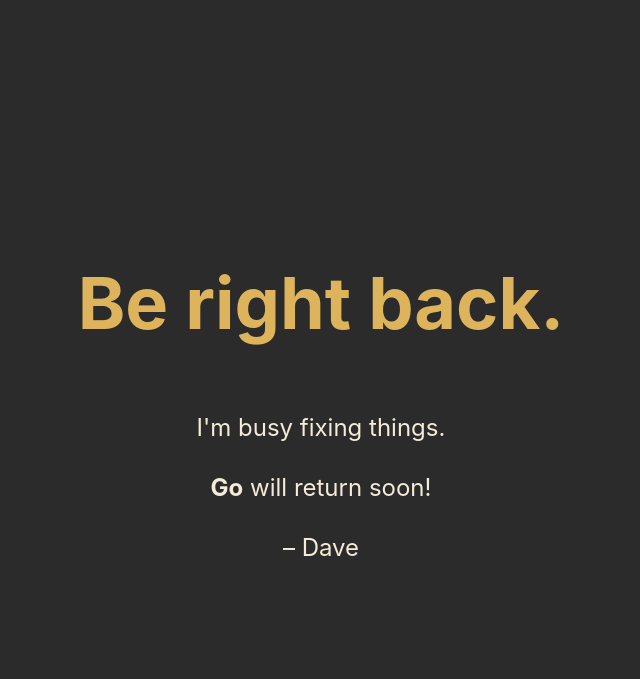
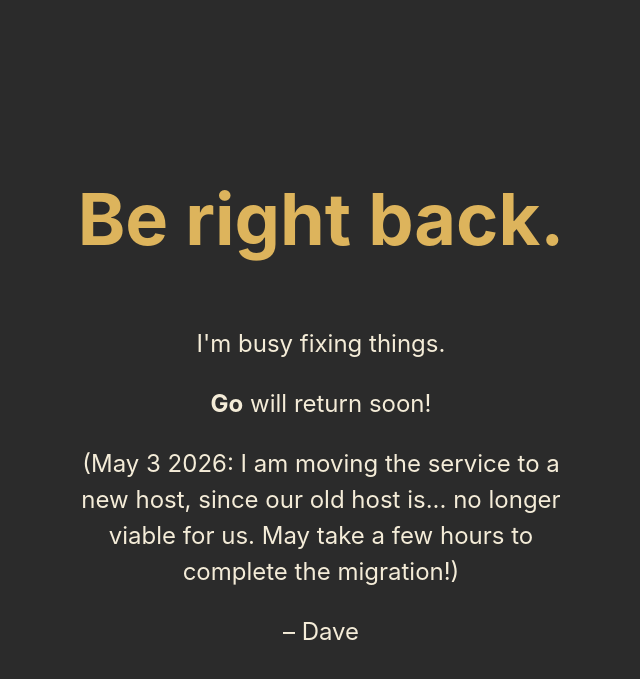
Before and after one commit to davepeck/game-of-go, a Django app: template go/templates/maintenance.html in a window 1280 px wide. Shown: the top 679 px of the page, without its empty margins (319-959 px from the left). Run offline with Django 5.2, Linux system fonts and the light colour scheme; the template is opened without the code that fills it, so the values that code supplies are empty; parts of the project's set-up code (start-up, migrations or seed data) failed here and were passed over.

Commit message:
Update maintenance

```diff
--- a/go/templates/maintenance.html
+++ b/go/templates/maintenance.html
@@ -37,6 +37,11 @@
       <h1>Be right back.</h1>
       <p>I'm busy fixing things.</p>
       <p><b>Go</b> will return soon!</p>
+      <p>
+        (May 3 2026: I am moving the service to a new host, since our old host
+        is... no longer viable for us. May take a few hours to complete the
+        migration!)
+      </p>
       <p>&ndash; Dave</p>
     </main>
   </body>
```
